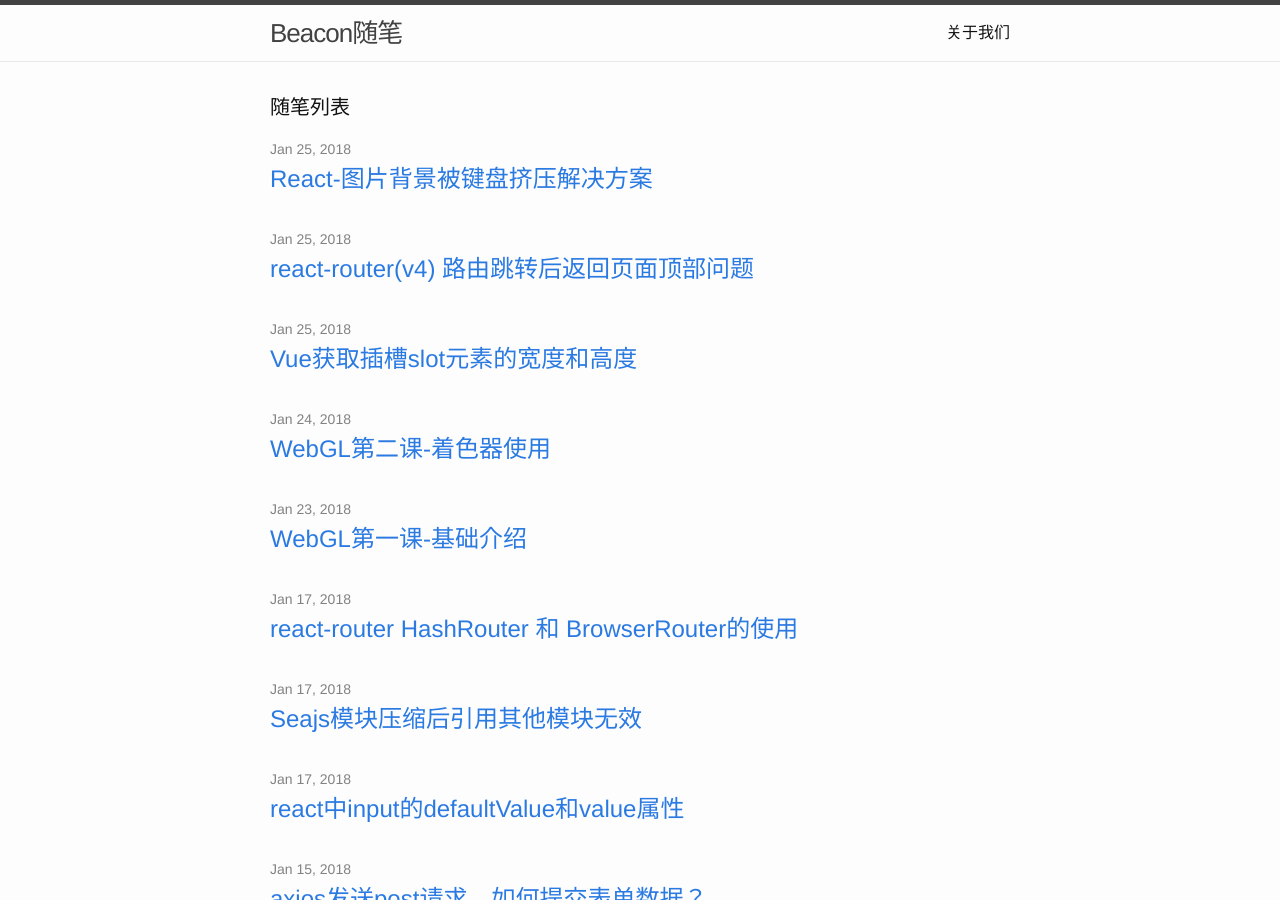
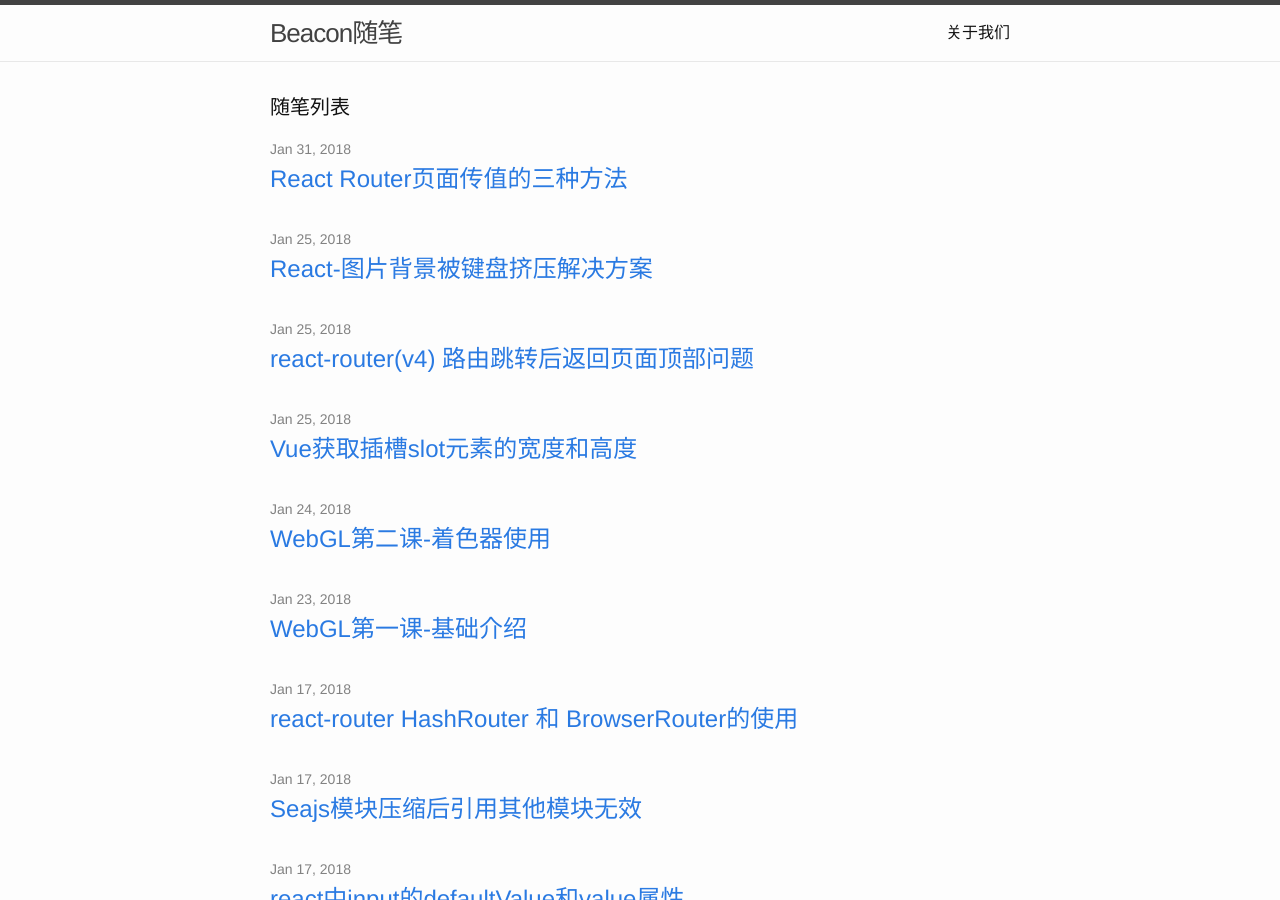
Before and after one commit to essaycode/essaycode.github.io, a Jekyll site: the page built from index.html, in a window 1280 px wide and 900 px high. Built offline with Jekyll 4.4.1, drawn with Linux system fonts in a browser that asks for light colours; some of the changed lines change nothing that is shown.

Commit message:
add article

```diff
--- a/_config.yml
+++ b/_config.yml
@@ -21,4 +21,4 @@ highlighter: rouge
 
 # theme: jekyll-theme-midnight
 
-theme: jekyll-theme-midnight
+#theme: jekyll-theme-midnight
--- /dev/null
+++ b/_posts/2018-01-31- React Router send data between pages(sunyinfeng4).markdown
@@ -0,0 +1,84 @@
+---
+layout: post
+title:  " React Router页面传值的三种方法"
+date:   2018-01-31 16:56:19 +0800
+author: "孙印凤"
+categories: sunyinfeng
+---
+### 传值方法
+
+1、props.params
+
+使用React router定义路由时，我们可以给<Route>指定一个path，然后指定通配符可以携带参数到指定的path：
+{% highlight ruby %}
+    <Route path='/user/:name' component={UserPage}></Route>
+{% endhighlight %}
+
+跳转UserPage页面时，可以这样写：
+{% highlight ruby %}
+    //link方法
+    <Link to="/user/sam">用户</Link>
+    //push方法
+    this.props.history.push("/user/sam");
+{% endhighlight %}
+
+在UserPage页面中通过 this.props.params.name 获取值。
+
+上面的方法可以传递一个或多个值，但是每个值的类型都是字符串，没法传递一个对象,如果要传的话可以将json对象转换为字符串，传递过去之后再将json字符串转换为对象。
+{% highlight ruby %}
+    let data = {id:3,name:sam,age:36};
+    data = JSON.stringify(data);
+    let path = '/user/${data}';
+
+    //在页面中获取值时
+    let data = JSON.parse(this.props.params.data);
+{% endhighlight %}
+
+2、query
+
+query方式可以传递任意类型的值，但是页面的URL也是由query的值拼接的，URL很长且是明文传输。
+{% highlight ruby %}
+    //定义路由
+    <Route path='/user' component={UserPage}></Route>
+
+    //数据定义
+    let data = {id:3,name:sam,age:36};
+    let path = {
+        pathname: '/user',
+        query: data,
+    }
+
+    //页面跳转
+    <Link to={path}>用户</Link>
+    this.props.history.push(path);
+
+    //页面取值
+    let data = this.props.location.query;
+    let {id,name,age} = data;
+{% endhighlight %}
+
+3、state
+
+state方式类似于post，依然可以传递任意类型的数据，而且可以不以明文方式传输。
+{% highlight ruby %}
+    //定义路由
+    <Route path='/user' component={UserPage}></Route>
+
+    //数据定义
+    let data = {id:3,name:sam,age:36};
+    let path = {
+        pathname: '/user',
+        state: data,
+    }
+
+    //页面跳转
+    <Link to={path}>用户</Link>
+    this.props.history.push(path);
+
+    //页面取值
+    let data = this.props.location.state;
+    let {id,name,age} = data;
+{% endhighlight %}
+
+
+以上就是React Router页面传值的三种方法（适用于v4）。
```
Also changed, not shown: _posts/2018-01-15-How to send Formdata use Axios(sunyinfeng1).markdown (renamed from _posts/2018-01-15-How to send Formdata use Axios.markdown), _posts/2018-01-17-HashRouter and BrowserRouter(sunyinfeng2).markdown (renamed from _posts/2018-01-17-HashRouter and BrowserRouter.markdown), _posts/2018-01-25-react-router scroll to top(sunyinfeng3).markdown (renamed from _posts/2018-01-25-react-router scroll to top.markdown).
